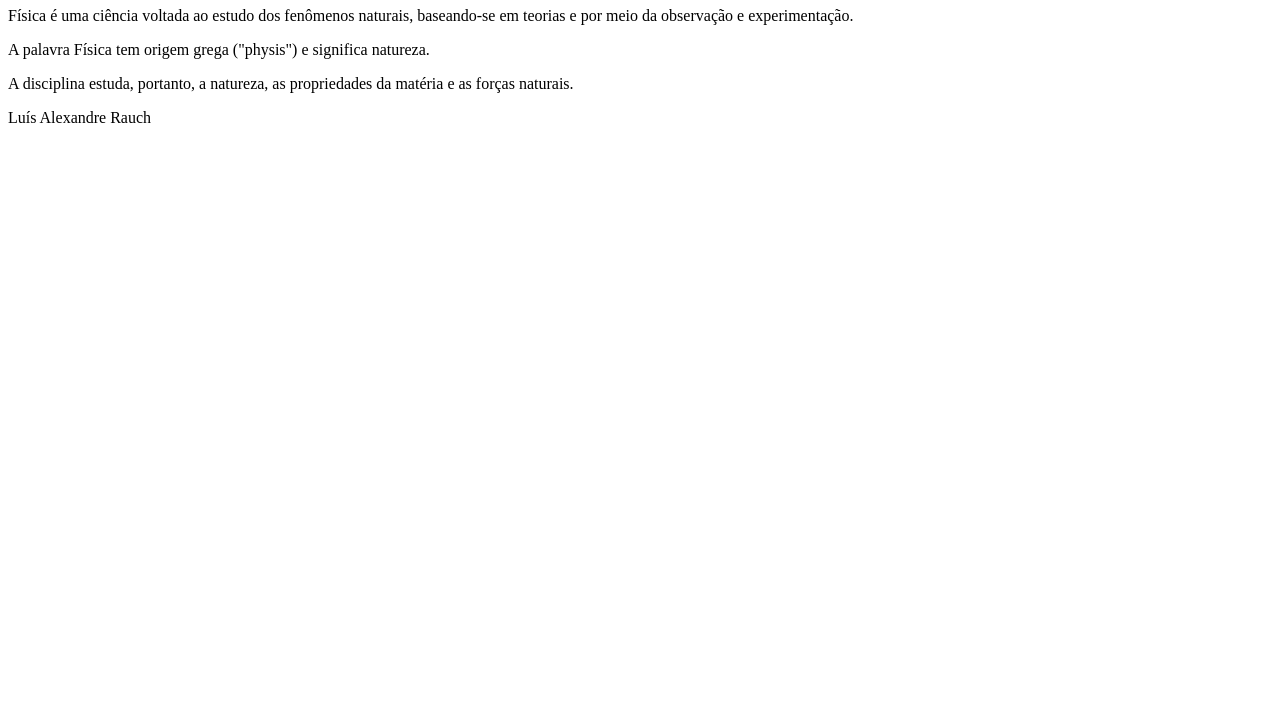
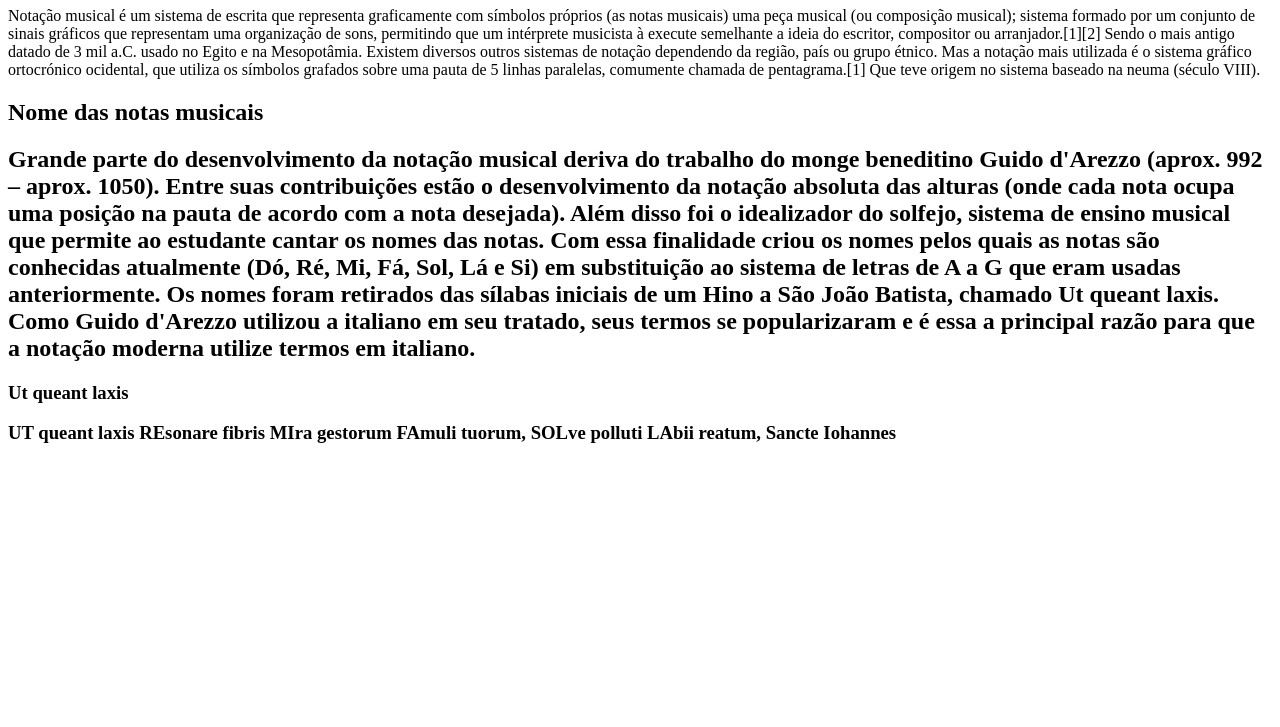
Before and after one commit to luisrauch/Musica-GJ, a plain HTML site: page index.html in a window 1280 px wide. Shown: the part 73-800 px from the top of the page. Drawn offline with Linux system fonts and the light colour scheme.

Commit message:
melhorando o texto

```diff
--- a/index.html
+++ b/index.html
@@ -2,18 +2,37 @@
 <html lang="pt-br">
 
 <head>
-    <title>Luís</title>
+    <title>Música</title>
     <meta charset="UTF-8">
 </head>
 
 <boby>
-    <h1>Física</h1>
+    <h1>Notação Musical</h1>
 
-    <p>Física é uma ciência voltada ao estudo dos fenômenos naturais, baseando-se em teorias e por meio da observação e
-        experimentação.</p>
-    <p>A palavra Física tem origem grega ("physis") e significa natureza. </p>
-    <p>A disciplina estuda, portanto, a natureza, as propriedades da matéria e as forças naturais.</p>
-    <p>Luís Alexandre Rauch</p>
-</boby>
+Notação musical é um sistema de escrita que representa graficamente com símbolos próprios (as notas musicais) uma peça musical (ou composição musical); sistema formado por um conjunto de sinais gráficos que representam uma organização de sons, permitindo que um intérprete musicista à execute semelhante a ideia do escritor, compositor ou arranjador.[1][2] Sendo o mais antigo datado de 3 mil a.C. usado no Egito e na Mesopotâmia.
+
+Existem diversos outros sistemas de notação dependendo da região, país ou grupo étnico. Mas a notação mais utilizada é o sistema gráfico ortocrónico ocidental, que utiliza os símbolos grafados sobre uma pauta de 5 linhas paralelas, comumente chamada de pentagrama.[1] Que teve origem no sistema baseado na neuma (século VIII).
+
+
+    <h2>Nome das notas musicais<h2>
+        Grande parte do desenvolvimento da notação musical deriva do trabalho do monge beneditino Guido d'Arezzo (aprox. 992 – aprox. 1050).
+        Entre suas contribuições estão o desenvolvimento da notação absoluta das alturas (onde cada nota ocupa uma posição na pauta de acordo com a nota desejada).
+        Além disso foi o idealizador do solfejo, sistema de ensino musical que permite ao estudante cantar os nomes das notas.
+        Com essa finalidade criou os nomes pelos quais as notas são conhecidas atualmente (Dó, Ré, Mi, Fá, Sol, Lá e Si)
+        em substituição ao sistema de letras de A a G que eram usadas anteriormente.
+        Os nomes foram retirados das sílabas iniciais de um Hino a São João Batista, chamado Ut queant laxis.
+        Como Guido d'Arezzo utilizou a italiano em seu tratado, seus termos se popularizaram e é essa a principal razão para que a notação moderna
+        utilize termos em italiano.
+
+        <h3> Ut queant laxis<h3>
+
+        UT queant laxis
+REsonare fibris
+MIra gestorum
+FAmuli tuorum,
+SOLve polluti
+LAbii reatum,
+Sancte Iohannes
+    </boby>
 
 </html>
```
